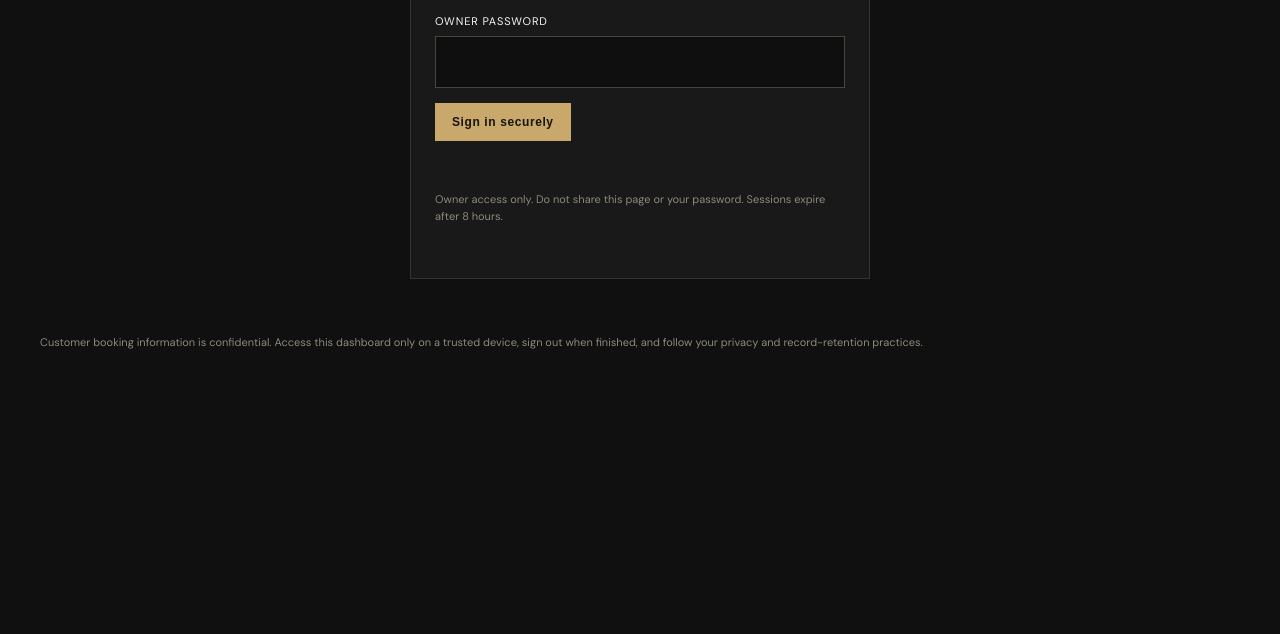
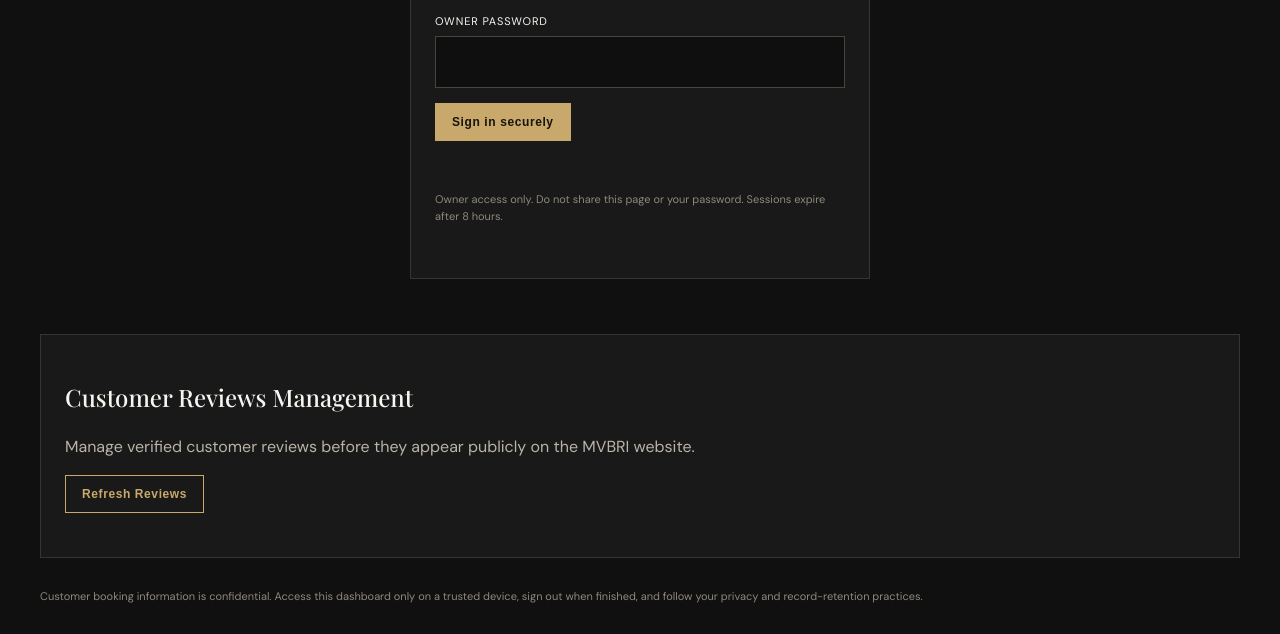
Before and after one commit to valfaro87/private-driver-website, a plain HTML site: page owner.html in a window 1280 px wide. Shown: the part 290-924 px from the top of the page. Before the commit the page ends 800 px from the top, so only its background shows below. Drawn offline with nearby package versions, Linux system fonts and the light colour scheme.

Commit message:
Add customer reviews management section

```diff
--- a/owner.html
+++ b/owner.html
@@ -144,6 +144,31 @@
 
   <div id="quoteStatus" class="status" role="status" aria-live="polite"></div>
   <div id="quotePreview" class="panel hidden" aria-live="polite"></div>
+</section>
+ <!-- MVBRI Owner Customer Reviews -->
+<section class="panel" id="ownerReviewsPanel">
+  <h2>Customer Reviews Management</h2>
+
+  <p>
+    Manage verified customer reviews before they
+    appear publicly on the MVBRI website.
+  </p>
+
+  <button
+    class="btn ghost"
+    id="refreshReviewsBtn"
+    type="button">
+    Refresh Reviews
+  </button>
+
+  <div
+    id="ownerReviewsStatus"
+    class="status"
+    role="status"
+    aria-live="polite">
+  </div>
+
+  <div id="ownerReviewsList"></div>
 </section>
 <p class="privacy">Customer booking information is confidential. Access this dashboard only on a trusted device, sign out when finished, and follow your privacy and record-retention practices.</p>
 </main>
```
